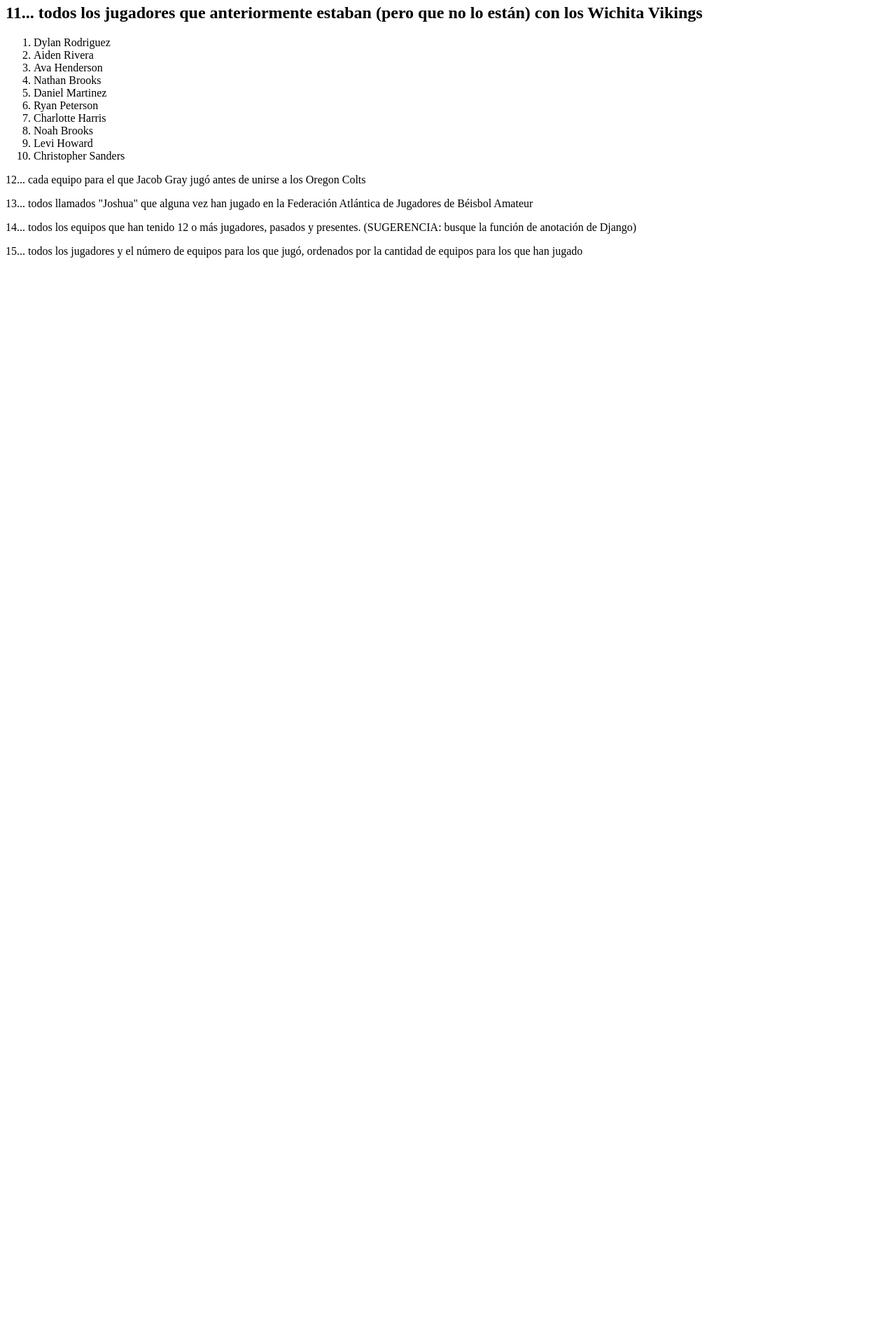
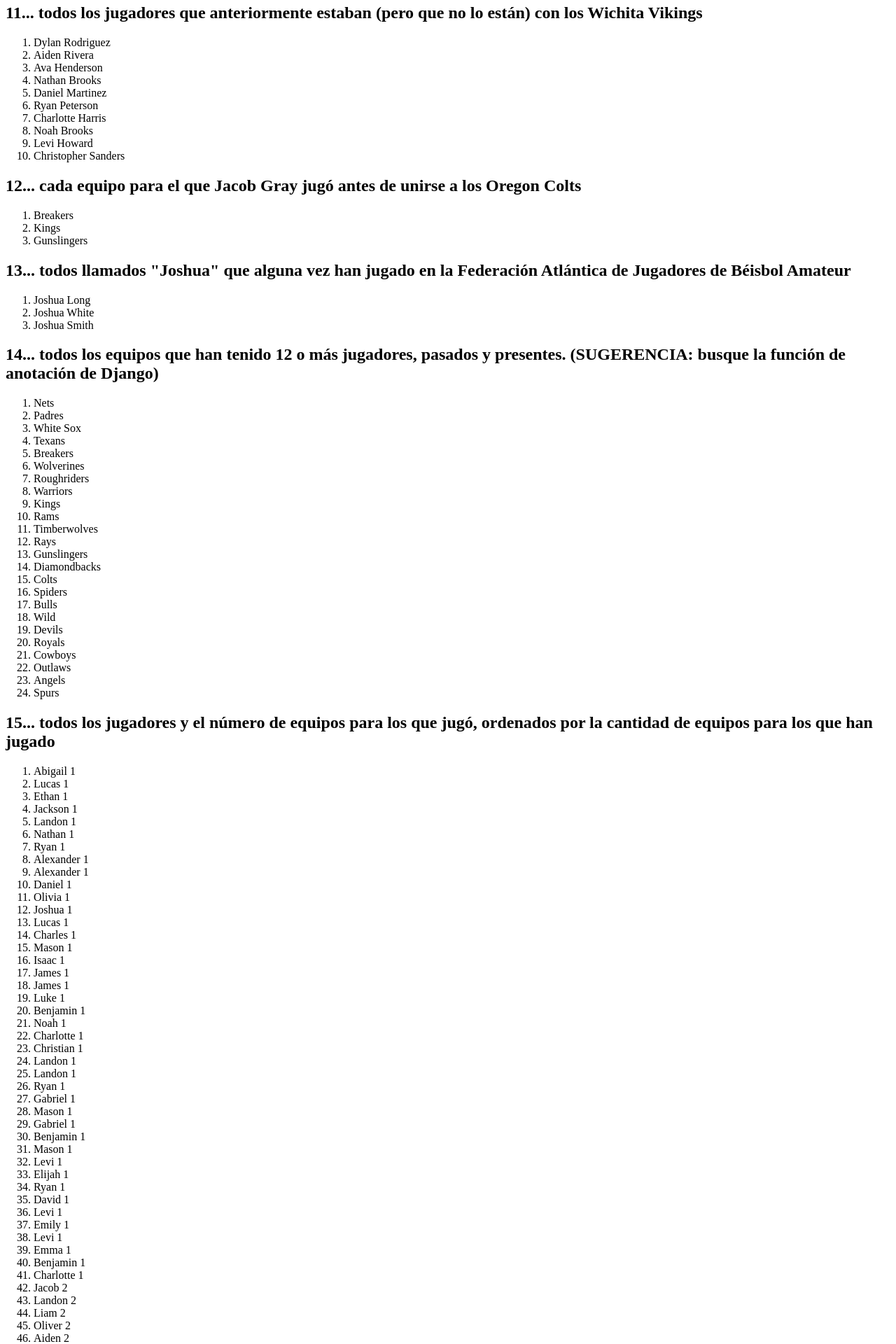
Before and after one commit to TaladropoliS/sports_orm, a Django app: page /filtros2 in a window 1280 px wide. Shown: the part 3139-5059 px from the top of the page at 70% size. Before the commit the page ends 3507 px from the top, so only its background shows below. Run offline with Django 3.2, Linux system fonts and the light colour scheme; data comes from the database, SQL or seed files in the repository.

Commit message:
sports_orm2_ok

```diff
--- a/leagues/templates/leagues/filtros2.html
+++ b/leagues/templates/leagues/filtros2.html
@@ -101,11 +101,34 @@
         {% endfor %}
     </ol>
 
+    <h2>12... cada equipo para el que Jacob Gray jugó antes de unirse a los Oregon Colts </h2>
+    <ol>
+        {% for equipos in equipos_ant_jacob_gray %}
+        <li>{{ equipos.team_name }}</li>
+        {% endfor %}
+    </ol>
 
-    <p>12... cada equipo para el que Jacob Gray jugó antes de unirse a los Oregon Colts </p>
-    <p>13... todos llamados "Joshua" que alguna vez han jugado en la Federación Atlántica de Jugadores de Béisbol Amateur </p>
-    <p>14... todos los equipos que han tenido 12 o más jugadores, pasados y presentes. (SUGERENCIA: busque la función de anotación de Django)</p>
-    <p>15... todos los jugadores y el número de equipos para los que jugó, ordenados por la cantidad de equipos para los que han jugado</p>
+    <h2>13... todos llamados "Joshua" que alguna vez han jugado en la Federación Atlántica de Jugadores de Béisbol Amateur </h2>
+    <ol>
+        {% for joshua in jugadores_joshua %}
+        <li>{{ joshua.first_name }} {{ joshua.last_name }}</li>
+        {% endfor %}
+    </ol>
+
+    <h2>14... todos los equipos que han tenido 12 o más jugadores, pasados y presentes. (SUGERENCIA: busque la función de anotación de Django)</h2>
+    <ol>
+        {% for eq in equipos_mas_de_12 %}
+        <li>{{ eq.team_name }}</li>
+        {% endfor %}
+    </ol>
+
+    <h2>15... todos los jugadores y el número de equipos para los que jugó, ordenados por la cantidad de equipos para los que han jugado</h2>
+    <ol>
+        {% for jn in jugadores_y_nro %}
+        <li>{{ jn.first_name }} {{ jn.max_teams }}</li>
+        {% endfor %}
+    </ol>
+
 </body>
 
 </html>
--- a/leagues/views.py
+++ b/leagues/views.py
@@ -107,6 +107,24 @@
 	jugadores_todos_wichita  = Team.objects.get(location="Wichita", team_name="Vikings").all_players.all()
 	jugadores_anteriores_wichita = jugadores_todos_wichita.exclude(curr_team__team_name="Vikings", curr_team__location="Wichita")
 
+	jacob_gray = Player.objects.get(first_name="Jacob", last_name="Gray")
+	equipos_ant_jacob_gray = []
+	for team in jacob_gray.all_teams.values():
+		if "Colts" in team["team_name"] and "Oregon" in team["location"]:
+			break
+		else:
+			equipos_ant_jacob_gray.append(team)
+
+	jugadores_joshua = Player.objects.filter(Q(first_name__icontains="joshua") & Q(
+		all_teams__league__name__icontains="Atlantic Federation of Amateur Baseball Players"))
+
+	equipos_mas_de_12 = []
+	for team in Team.objects.all():
+		if len(team.all_players.all()) > 11:
+			equipos_mas_de_12.append(team)
+
+	jugadores_y_nro = Player.objects.annotate(max_teams=Count("all_teams")).order_by("max_teams")
+
 	context={
 		"equipos_asc": equipos_asc,
 		"ligas_asc": ligas_asc,
@@ -134,5 +152,13 @@
 
 		'jugadores_anteriores_wichita': jugadores_anteriores_wichita,
 
+		'equipos_ant_jacob_gray': equipos_ant_jacob_gray,
+
+		'jugadores_joshua': jugadores_joshua,
+
+		'equipos_mas_de_12': equipos_mas_de_12,
+
+		'jugadores_y_nro': jugadores_y_nro,
+
 	}
 	return render(request, "leagues/filtros2.html", context)
```
